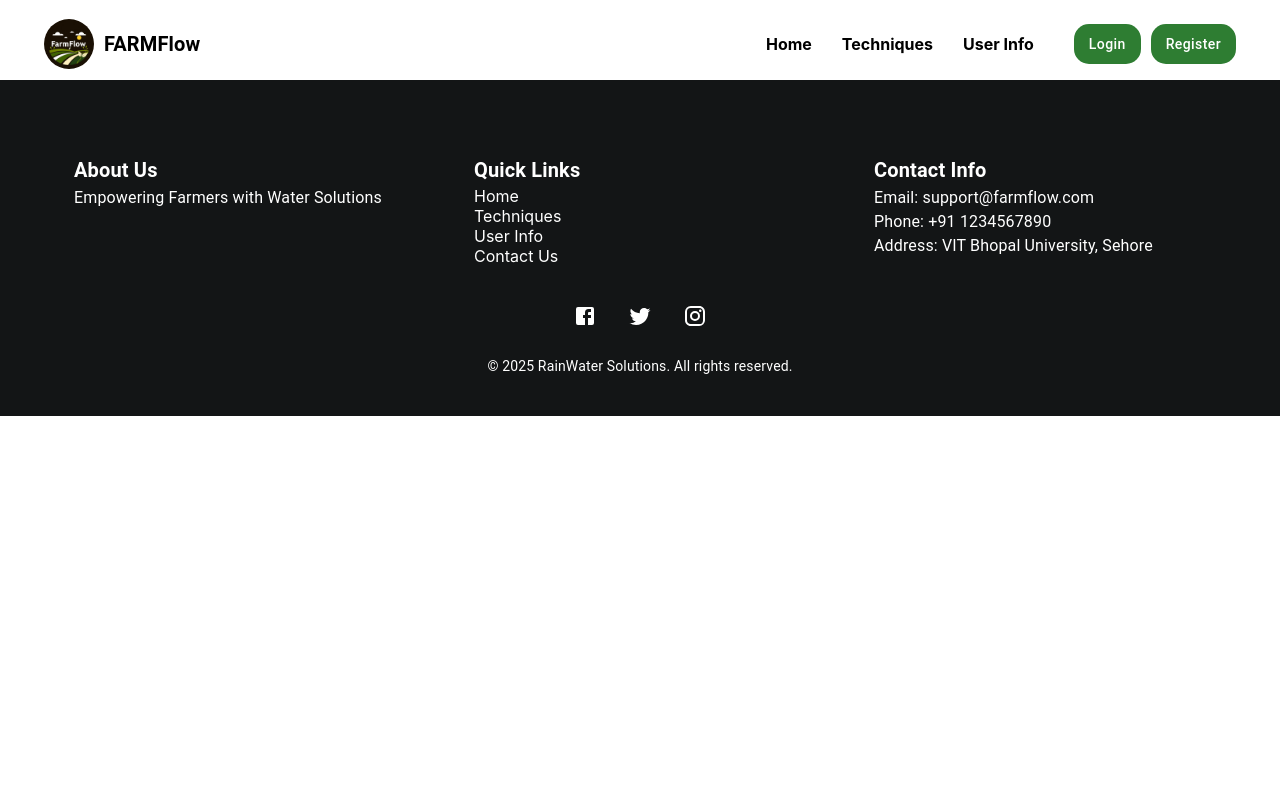
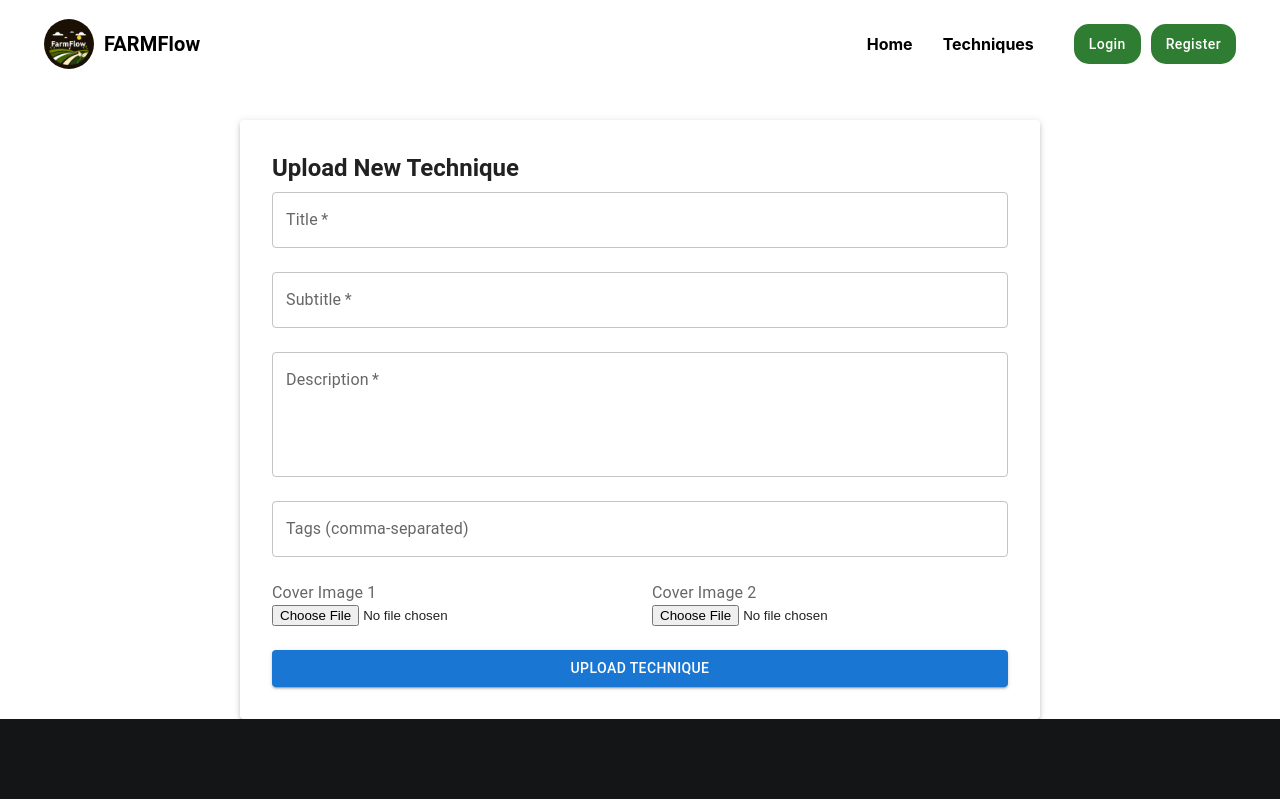
Before and after one commit to SUHAANII/EPICS_FarmFlow, a React (Create React App) app in the folder client/: page /admin/upload-technique in a window 1280 px wide. Shown: the top 799 px of the page. Built offline with nearby package versions, Linux system fonts and the light colour scheme.

Commit message:
bug fix and admin technique page

```diff
--- a/client/src/App.js
+++ b/client/src/App.js
@@ -10,6 +10,7 @@ import Register from "./components/register/Register";
 import Techniques from "./components/techniques/Techniques";
 import UserInfo from "./components/user/UserInfo";
 import BlogPage from "./components/blogs/blog";
+import AdminTechniqueUpload from "./components/techniques/AdminTechniqueUpload";
 
 // Main app component
 function App() {
@@ -43,6 +44,7 @@ function MainContent() {
         <Route path="/techniques" element={<Techniques />} />
         <Route path="/userinfo" element={<UserInfo />} />
         <Route path="/blog" element={<BlogPage />} />
+        <Route path="/admin/upload-technique" element={<AdminTechniqueUpload />} />
         <Route path="/" element={<Home />} />
       </Routes>
     </main>
--- a/client/src/components/navbar/Navbar.jsx
+++ b/client/src/components/navbar/Navbar.jsx
@@ -122,7 +122,7 @@ const Navbar = () => {
         <Box sx={{ display: "flex", alignItems: "center", marginLeft: "auto" }}>
           <StyledLink to="/" isHomePage={isHomePage}>Home</StyledLink>
           <StyledLink to="/techniques" isHomePage={isHomePage}>Techniques</StyledLink>
-          <StyledLink to="/userinfo" isHomePage={isHomePage}>User Info</StyledLink>
+          {/* <StyledLink to="/userinfo" isHomePage={isHomePage}>User Info</StyledLink> */}
         </Box>
 
         {/* Authentication Buttons */}
--- /dev/null
+++ b/client/src/components/techniques/AdminTechniqueUpload.jsx
@@ -0,0 +1,100 @@
+import React, { useState } from "react";
+import {
+  Box, Button, TextField, Typography, Grid, Paper, InputLabel
+} from "@mui/material";
+import upload from "../../utils/upload"; // your Cloudinary upload.js
+import axios from "axios";
+
+const AdminTechniqueUpload = () => {
+  const [inputs, setInputs] = useState({
+    title: "",
+    subtitle: "",
+    description: "",
+    tags: "",
+  });
+  const [coverImage1, setCoverImage1] = useState(null);
+  const [coverImage2, setCoverImage2] = useState(null);
+  const [loading, setLoading] = useState(false);
+
+  // Get user from localStorage
+  const user = JSON.parse(localStorage.getItem("user")); // must store user as JSON string in login
+  const token = localStorage.getItem("token");
+
+  const handleChange = (e) => {
+    setInputs(prev => ({ ...prev, [e.target.name]: e.target.value }));
+  };
+
+  const handleSubmit = async (e) => {
+    e.preventDefault();
+    if (!user || !token) return alert("Please login as admin first.");
+
+    try {
+      setLoading(true);
+      const imageUrl1 = await upload(coverImage1);
+      const imageUrl2 = await upload(coverImage2);
+
+      const techniqueData = {
+        ...inputs,
+        tags: inputs.tags.split(",").map(tag => tag.trim()),
+        coverImage1: imageUrl1,
+        coverImage2: imageUrl2,
+        user: user._id,
+      };
+
+      await axios.post("http://localhost:5000/api/techniques", techniqueData, {
+        headers: {
+          Authorization: `Bearer ${token}`,
+        }
+      });
+
+      alert("Technique uploaded successfully!");
+      setInputs({ title: "", subtitle: "", description: "", tags: "" });
+      setCoverImage1(null);
+      setCoverImage2(null);
+    } catch (err) {
+      console.error(err);
+      alert("Upload failed.");
+    } finally {
+      setLoading(false);
+    }
+  };
+
+  return (
+    <Box sx={{ maxWidth: 800, mx: "auto", mt: 5 }}>
+      <Paper elevation={3} sx={{ p: 4 }}>
+        <Typography variant="h5" gutterBottom fontWeight="bold">Upload New Technique</Typography>
+        <Box component="form" onSubmit={handleSubmit} noValidate>
+          <Grid container spacing={3}>
+            <Grid item xs={12}>
+              <TextField fullWidth name="title" label="Title" value={inputs.title} onChange={handleChange} required />
+            </Grid>
+            <Grid item xs={12}>
+              <TextField fullWidth name="subtitle" label="Subtitle" value={inputs.subtitle} onChange={handleChange} required />
+            </Grid>
+            <Grid item xs={12}>
+              <TextField fullWidth name="description" label="Description" multiline rows={4} value={inputs.description} onChange={handleChange} required />
+            </Grid>
+            <Grid item xs={12}>
+              <TextField fullWidth name="tags" label="Tags (comma-separated)" value={inputs.tags} onChange={handleChange} />
+            </Grid>
+            <Grid item xs={12} sm={6}>
+              <InputLabel>Cover Image 1</InputLabel>
+              <input type="file" accept="image/*" onChange={(e) => setCoverImage1(e.target.files[0])} required />
+            </Grid>
+            <Grid item xs={12} sm={6}>
+              <InputLabel>Cover Image 2</InputLabel>
+              <input type="file" accept="image/*" onChange={(e) => setCoverImage2(e.target.files[0])} required />
+            </Grid>
+            <Grid item xs={12}>
+              <Button type="submit" variant="contained" color="primary" fullWidth disabled={loading}>
+                {loading ? "Uploading..." : "Upload Technique"}
+              </Button>
+            </Grid>
+          </Grid>
+        </Box>
+      </Paper>
+    </Box>
+  );
+};
+
+export default AdminTechniqueUpload;
--- a/client/src/components/techniques/Techniques.jsx
+++ b/client/src/components/techniques/Techniques.jsx
@@ -104,7 +104,7 @@ const Techniques = () => {
               textTransform: "none",
               boxShadow: "0 4px 10px rgba(0,0,0,0.1)",
               "&:hover": { backgroundColor: "#01579b" },
-              marginRight: 1,
+              marginRight: 10,
             }}
           >
             Search
--- /dev/null
+++ b/client/src/utils/upload.js
@@ -0,0 +1,18 @@
+import newRequest from "./newRequest";
+
+const upload = async (file) => {
+  const data = new FormData();
+  data.append("file", file);
+  data.append("upload_preset", "FarmFlow");
+
+  try {
+    const res = await newRequest.post("cloudinary://941527458264755:xdYdrLThr0vKqs0pHBQpil8AMK8@dwk5hmz2o" , data);
+
+    const { url } = res.data;
+    return url;
+  } catch (err) {
+    console.log(err);
+  }
+};
+
+export default upload;
```
Also changed, not shown: 1 other file (tests, documents, lock files or other folders).
